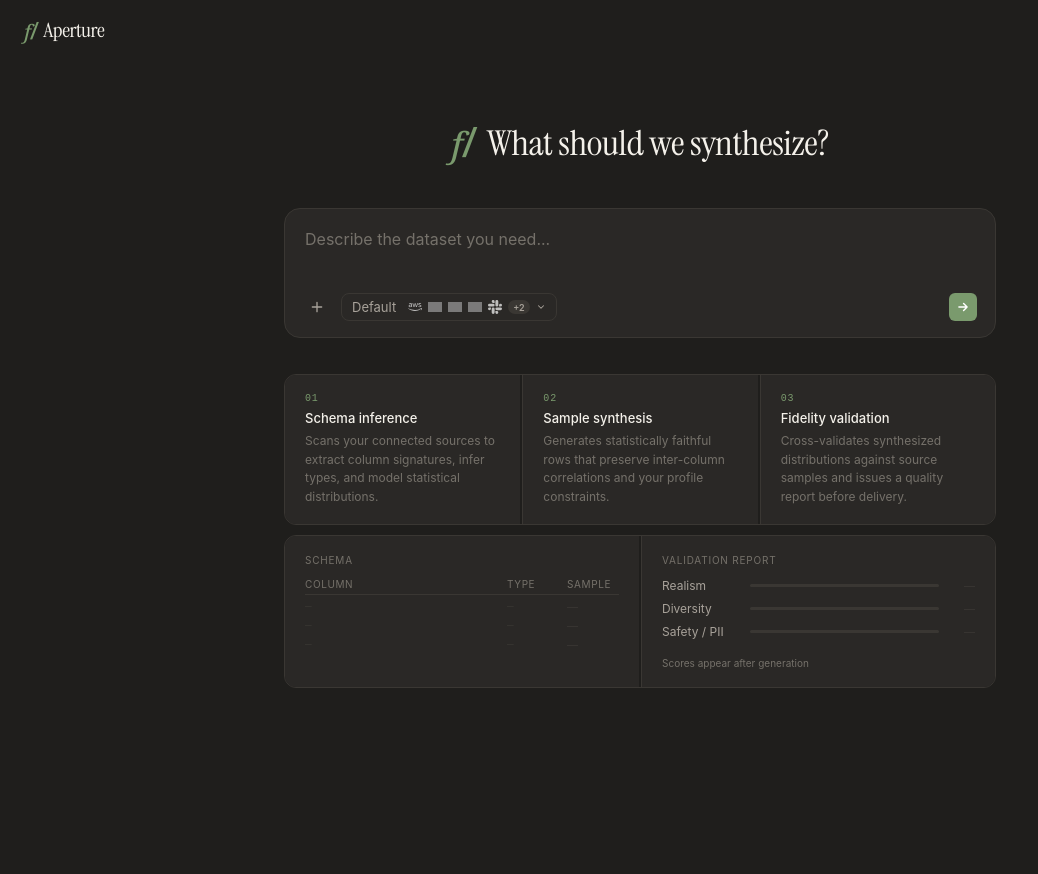
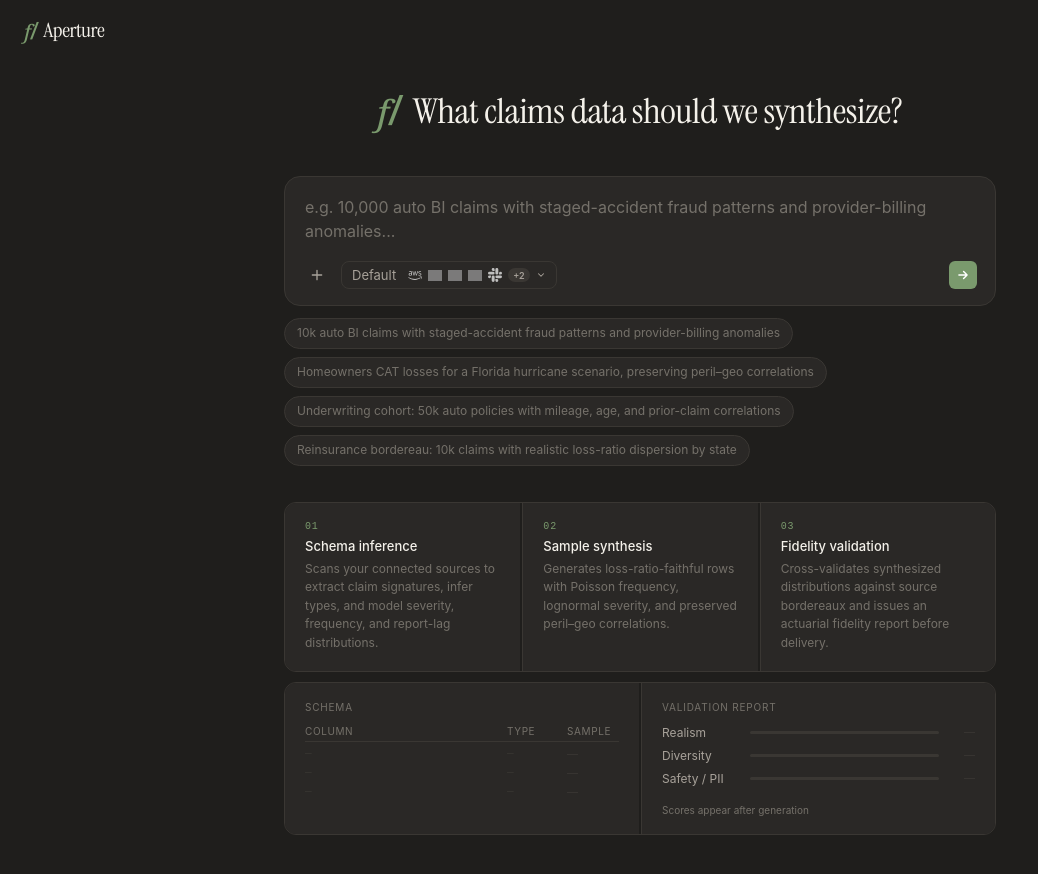
Before and after one commit to StanfordCS194/spr26-Team-21, a React (Vite) app in the folder frontend/: page / in a window 1280 px wide. Shown: the top 874 px of the page, without its empty margins (0-1038 px from the left). Before the commit the page ends 800 px from the top, so only its background shows below. Built offline with nearby package versions, Linux system fonts and the light colour scheme; grey boxes are pictures that could not be loaded.

Commit message:
nit: tweaked text/frontend to niche to insurance

```diff
--- a/frontend/index.html
+++ b/frontend/index.html
@@ -9,7 +9,7 @@
       href="https://fonts.googleapis.com/css2?family=Instrument+Serif:ital,wght@0,400;1,400&display=swap"
       rel="stylesheet"
     />
-    <title>Aperture</title>
+    <title>Aperture — Synthetic claims data for P&C insurers</title>
   </head>
   <body>
     <div id="root"></div>
--- a/frontend/src/components/landing/Landing.tsx
+++ b/frontend/src/components/landing/Landing.tsx
@@ -24,6 +24,13 @@ const VALIDATION_LABELS = ['Realism', 'Diversity', 'Safety / PII'];
 
 const PLACEHOLDER_ROWS = [null, null, null] as const;
 
+const SAMPLE_PROMPTS = [
+  '10k auto BI claims with staged-accident fraud patterns and provider-billing anomalies',
+  'Homeowners CAT losses for a Florida hurricane scenario, preserving peril–geo correlations',
+  'Underwriting cohort: 50k auto policies with mileage, age, and prior-claim correlations',
+  'Reinsurance bordereau: 10k claims with realistic loss-ratio dispersion by state',
+];
+
 function buildSteps(fileNames: string[]) {
   const fileRef =
     fileNames.length === 0
@@ -36,17 +43,17 @@ function buildSteps(fileNames: string[]) {
     {
       num: '01',
       title: 'Schema inference',
-      desc: `Scans ${fileRef} to extract column signatures, infer types, and model statistical distributions.`,
+      desc: `Scans ${fileRef} to extract claim signatures, infer types, and model severity, frequency, and report-lag distributions.`,
     },
     {
       num: '02',
       title: 'Sample synthesis',
-      desc: 'Generates statistically faithful rows that preserve inter-column correlations and your profile constraints.',
+      desc: 'Generates loss-ratio-faithful rows with Poisson frequency, lognormal severity, and preserved peril–geo correlations.',
     },
     {
       num: '03',
       title: 'Fidelity validation',
-      desc: 'Cross-validates synthesized distributions against source samples and issues a quality report before delivery.',
+      desc: 'Cross-validates synthesized distributions against source bordereaux and issues an actuarial fidelity report before delivery.',
     },
   ];
 }
@@ -69,7 +76,7 @@ export default function Landing(props: LandingProps) {
     <div className="landing">
       <h1 className="landing-title">
         <Logo className="landing-title-logo" />
-        What should we synthesize?
+        What claims data should we synthesize?
       </h1>
 
       <PromptBox
@@ -77,6 +84,20 @@ export default function Landing(props: LandingProps) {
         onGroundingFilesChange={onGroundingFilesChange}
         profileSummary={profileSummary}
       />
+
+      <div className="landing-samples" role="list" aria-label="Sample prompts">
+        {SAMPLE_PROMPTS.map((text) => (
+          <button
+            key={text}
+            type="button"
+            role="listitem"
+            className="landing-sample-chip"
+            onClick={() => promptProps.setPrompt(text)}
+          >
+            {text}
+          </button>
+        ))}
+      </div>
 
       <div className="landing-steps">
         {steps.map((s) => (
--- a/frontend/src/components/landing/PromptBox.tsx
+++ b/frontend/src/components/landing/PromptBox.tsx
@@ -42,8 +42,8 @@ export default function PromptBox({
         value={prompt}
         onChange={(e) => setPrompt(e.target.value)}
         onKeyDown={handleKeyDown}
-        placeholder="Describe the dataset you need..."
-        aria-label="Describe the dataset you want to synthesize"
+        placeholder="e.g. 10,000 auto BI claims with staged-accident fraud patterns and provider-billing anomalies..."
+        aria-label="Describe the insurance dataset you want to synthesize"
       />
       <div className="prompt-box-footer">
         <div className="prompt-meta">
--- a/frontend/src/constants/mockWorkspace.ts
+++ b/frontend/src/constants/mockWorkspace.ts
@@ -30,31 +30,31 @@ export interface ValidationReport {
 }
 
 export const VALIDATION_REPORT: ValidationReport = {
-  verdict: 'Ready for fine-tuning',
+  verdict: 'Ready for fraud model training',
   verdictStatus: 'pass',
   edgeCaseCoverage: {
     requested: 500,
     generated: 482,
-    description: 'HbA1c > 12 + 3+ comorbidities',
+    description: 'Staged-accident patterns with 3+ provider-billing anomalies',
     coveragePct: 96.4,
   },
   metrics: [
-    { label: 'Realism', score: 94, status: 'pass' },
-    { label: 'Diversity', score: 87, status: 'pass' },
-    { label: 'Safety / PII', score: 100, status: 'pass' },
+    { label: 'Actuarial fidelity', score: 94, status: 'pass' },
+    { label: 'Tail coverage', score: 87, status: 'pass' },
+    { label: 'PII / GLBA safety', score: 100, status: 'pass' },
   ],
   columns: [
-    { column: 'patient_id', fidelity: 100, status: 'pass' },
-    { column: 'age', fidelity: 96, status: 'pass' },
-    { column: 'sex', fidelity: 99, status: 'pass' },
-    { column: 'hba1c', fidelity: 83, status: 'warn', note: 'Mild tail compression vs. source' },
-    { column: 'comorbidities', fidelity: 91, status: 'pass' },
-    { column: 'last_visit', fidelity: 88, status: 'pass' },
+    { column: 'claim_id', fidelity: 100, status: 'pass' },
+    { column: 'policy_id', fidelity: 99, status: 'pass' },
+    { column: 'peril', fidelity: 96, status: 'pass' },
+    { column: 'claim_amount', fidelity: 83, status: 'warn', note: 'Mild tail compression on severity > $250k' },
+    { column: 'FNOL_date', fidelity: 91, status: 'pass' },
+    { column: 'report_lag_days', fidelity: 88, status: 'pass' },
   ],
   insights: [
-    'hba1c shows mild tail compression — consider increasing variance in generation params',
-    'No PII detected across all 10,000 rows',
-    'Inter-column correlations preserved within 4% of source statistics',
+    'Severity tail compressed above $250k — consider raising lognormal σ in generation params',
+    'No PII detected across all 10,000 rows — GLBA Safeguards Rule compliant',
+    'Loss ratio preserved within 1.3% of source; peril–geo copula structure intact',
   ],
 };
 
@@ -119,15 +119,15 @@ export type WorkspaceMessage =
       modelId?: string | null;
     };
 
-export const SCHEMA_TAG = 'APERTURE V1 · CLINICAL';
+export const SCHEMA_TAG = 'APERTURE V1 · P&C CLAIMS';
 
 export const SCHEMA_ROWS: SchemaRow[] = [
-  { column: 'patient_id', type: 'uuid', distribution: 'unique', sample: 'pt_8f2…a4' },
-  { column: 'age', type: 'int', distribution: 'Gaussian (μ=52, σ=8)', sample: '54' },
-  { column: 'sex', type: 'enum', distribution: '{F:0.52, M:0.48}', sample: 'F' },
-  { column: 'hba1c', type: 'float', distribution: 'LogNormal (μ=1.9)', sample: '7.2' },
-  { column: 'comorbidities', type: 'array<str>', distribution: 'Multi-label', sample: '[HTN, CKD]' },
-  { column: 'last_visit', type: 'date', distribution: 'Uniform 2023-2025', sample: '2024-08-12' },
+  { column: 'claim_id', type: 'uuid', distribution: 'unique', sample: 'clm_8f2…a4' },
+  { column: 'policy_id', type: 'uuid', distribution: 'unique (1:N claims)', sample: 'pol_b71…e9' },
+  { column: 'peril', type: 'enum', distribution: '{collision:0.41, theft:0.18, liab:0.22, comp:0.19}', sample: 'collision' },
+  { column: 'claim_amount', type: 'float', distribution: 'LogNormal (μ=8.4, σ=1.3)', sample: '4,820.50' },
+  { column: 'FNOL_date', type: 'date', distribution: 'Uniform 2023-2025', sample: '2024-08-12' },
+  { column: 'report_lag_days', type: 'int', distribution: 'Weibull (k=1.4, λ=6)', sample: '4' },
 ];
 
 function sourceRef(names: string[]): string {
@@ -144,15 +144,15 @@ export function buildExecutionPlan(sourceNames: string[]): ExecutionPlan {
     steps: [
       {
         title: 'Schema Inference',
-        description: `Recursively scan ${ref} to extract column signatures, infer data types, and model statistical distributions across all sources.`,
+        description: `Recursively scan ${ref} to extract claim signatures, infer data types, and model severity, frequency, and report-lag distributions across all sources.`,
       },
       {
         title: 'Sample Synthesis',
-        description: 'Generate 10,000 rows that are statistically faithful to the inferred schema, respecting inter-column correlations and your profile constraints.',
+        description: 'Generate 10,000 loss-ratio-faithful claim records with Poisson frequency, lognormal severity, and preserved peril–geo correlations.',
       },
       {
         title: 'Fidelity Validation',
-        description: 'Cross-validate synthesized distributions against source samples. Flag drift, check coverage, and confirm quality thresholds before delivery.',
+        description: 'Cross-validate synthesized distributions against source bordereaux. Check loss-ratio drift, severity tail coverage, and GLBA-aligned PII safety before delivery.',
       },
     ],
   };
@@ -164,19 +164,19 @@ export function buildAgents(sourceNames: string[]): AgentTask[] {
     {
       id: 'a1',
       name: 'Schema Inference',
-      detail: `Recursively sampling ${ref} to extract column signatures and type distributions`,
+      detail: `Recursively sampling ${ref} to extract claim signatures and severity/frequency distributions`,
       status: 'queued',
     },
     {
       id: 'a2',
       name: 'Sample Synthesizer',
-      detail: 'Generating 10,000 statistically faithful rows from the inferred schema and profile constraints',
+      detail: 'Generating 10,000 loss-ratio-faithful claim rows from the inferred schema and profile constraints',
       status: 'queued',
     },
     {
       id: 'a3',
       name: 'Fidelity Check',
-      detail: 'Validating sample distributions match source statistics and flagging drift',
+      detail: 'Validating loss ratio, severity tails, and peril–geo copula structure against source bordereaux',
       status: 'queued',
     },
   ];
@@ -188,7 +188,7 @@ export const DEMO_MESSAGES: WorkspaceMessage[] = [
   {
     id: 'demo-user-1',
     role: 'user',
-    text: 'Generate 10,000 diabetic cohort records grounded in our clinical EHR data — include edge cases for HbA1c > 12 with 3+ comorbidities',
+    text: 'Generate 10,000 auto bodily-injury claim records grounded in our claims warehouse — include edge cases for staged-accident fraud with 3+ provider-billing anomalies',
   },
   {
     id: 'demo-assistant-1',
--- a/frontend/src/styles/landing.css
+++ b/frontend/src/styles/landing.css
@@ -97,6 +97,40 @@
 
 .prompt-submit:hover {
   opacity: 0.9;
+}
+
+/* Sample prompts */
+.landing-samples {
+  width: 100%;
+  margin-top: 12px;
+  display: flex;
+  flex-wrap: wrap;
+  gap: 8px;
+}
+
+.landing-sample-chip {
+  background: var(--surface);
+  border: 1px solid var(--border);
+  border-radius: 999px;
+  padding: 6px 12px;
+  font-size: 12px;
+  color: var(--text-dim);
+  line-height: 1.4;
+  text-align: left;
+  cursor: pointer;
+  transition: border-color 0.15s, color 0.15s, background 0.15s;
+}
+
+.landing-sample-chip:hover {
+  border-color: var(--text-dim);
+  color: var(--text);
+  background: var(--surface-hover, var(--surface));
+}
+
+.landing-sample-chip:focus-visible {
+  outline: none;
+  border-color: var(--accent);
+  color: var(--text);
 }
 
 /* Pipeline steps */
```
